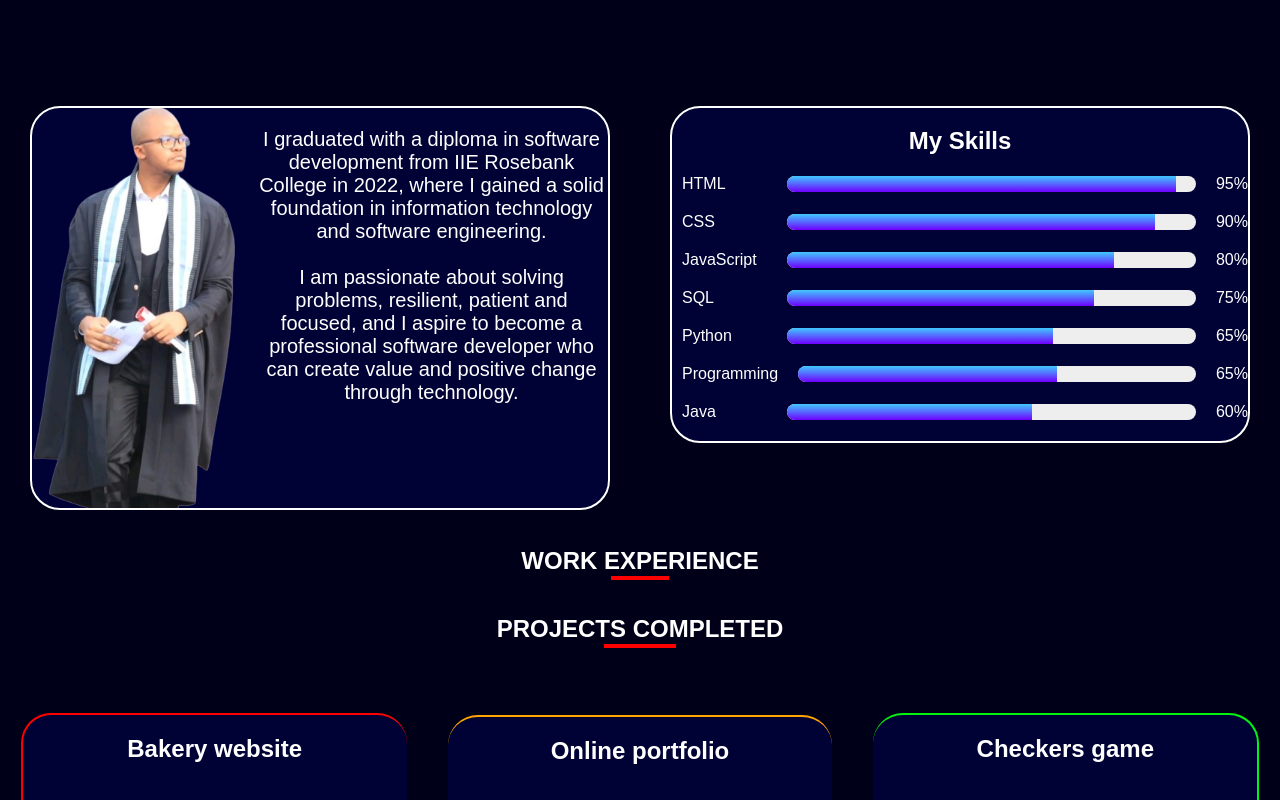
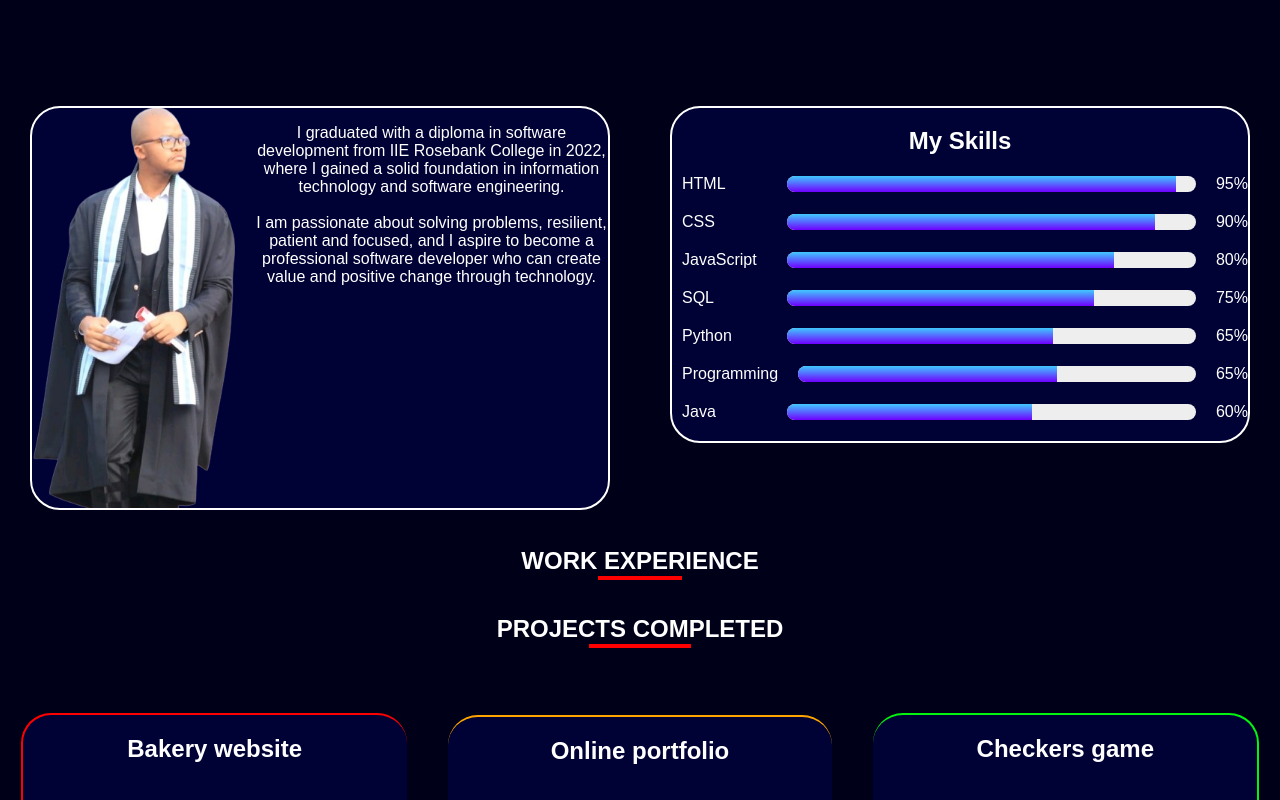
Before and after one commit to Lusa-mata/react-portfolio, a React (Create React App) app: page / in a window 1280 px wide. Shown: the part 860-1660 px from the top of the page. Built offline with nearby package versions, Linux system fonts and the light colour scheme.

Commit message:
sekunjalo

```diff
--- a/src/App.css
+++ b/src/App.css
@@ -791,7 +791,7 @@ p {
 
 .vertical-line {
   width: 2px;
-  height: 500px; /* Adjust this value to match the total height of the cards and margins */
+  height: 300px; /* Adjust this value to match the total height of the cards and margins */
   background-color: white;
 }
 
@@ -810,3 +810,7 @@ p {
   border-radius: 30px;
   margin-bottom: 20px;
 }
+
+p {
+  font-size: 16px;
+}
```
